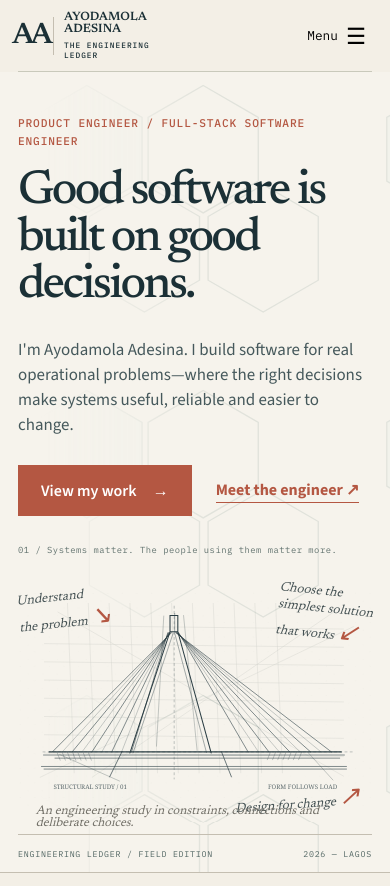
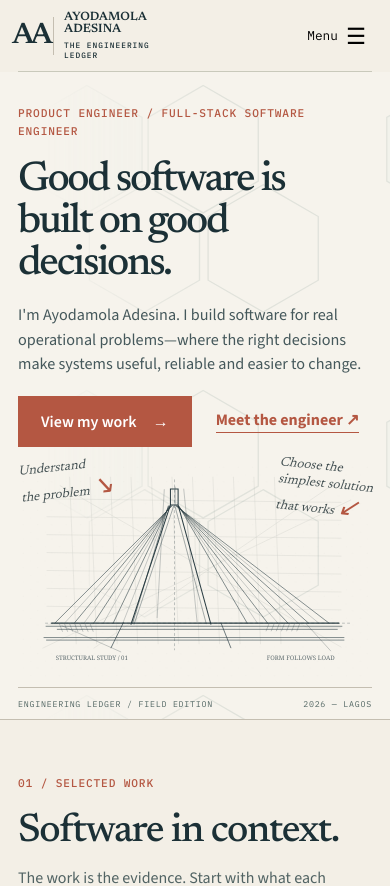
Before and after one commit to ayodamolami4-bot/engineering-ledger, a React (Vite) app: page / in a window 390 px wide. Shown: the top 886 px of the page. Built offline with nearby package versions, Linux system fonts and the light colour scheme.

Commit message:
Tighten editorial hero after desktop and mobile screenshot review

```diff
--- a/src/styles/editorial.css
+++ b/src/styles/editorial.css
@@ -141,3 +141,35 @@ body { background:var(--cream); }
 .case-study .case-intro{padding-top:10px}
 @media(max-width:850px){.case-visual-overview{grid-template-columns:1fr;gap:20px}.case-visual-path{grid-template-columns:repeat(2,minmax(0,1fr))}.case-visual-path>div{min-height:105px}}
 @media(max-width:460px){.case-visual-path{grid-template-columns:repeat(2,minmax(0,1fr))}.case-visual-path>div{padding:16px 10px;min-height:90px}}
+
+/* Visual QA adjustments: keep the front page scannable on desktop and phones. */
+@media(min-width:851px){
+ .editorial-hero-grid{grid-template-columns:1.2fr .8fr;min-height:470px}
+ .editorial-hero-copy{padding:47px 0 37px}
+ .editorial-hero h1{font-size:clamp(3.55rem,5.1vw,4.85rem)}
+ .hero-aside{margin-top:30px}
+ .bridge-study{min-height:360px}
+ .bridge-note--c{bottom:78px;right:10px}
+ .bridge-caption{bottom:-4px;font-size:.82rem}
+}
+@media(max-width:850px){
+ .editorial-hero-copy{padding:44px 0 0}
+ .hero-aside{margin-top:24px}
+ .bridge-study{min-height:260px}
+ .bridge-study svg{max-height:245px}
+ .bridge-note--c{display:none}
+ .bridge-caption{bottom:-6px;font-size:.75rem;left:4%}
+}
+@media(max-width:740px){
+ .editorial-hero h1{font-size:clamp(2.58rem,10.7vw,3.2rem);line-height:1.01;margin-bottom:18px}
+ .editorial-hero .hero-deck{font-size:1.01rem;line-height:1.5}
+ .editorial-hero .button-row{margin-top:20px}
+ .editorial-hero-copy{padding:33px 0 0}
+ .hero-aside{display:none}
+ .bridge-study{min-height:225px;margin:12px auto 3px}
+ .bridge-study svg{max-height:215px}
+ .bridge-note--a{top:0;left:2px}
+ .bridge-note--b{top:0;right:0}
+ .bridge-caption{display:none}
+ .editorial-hero-bottom{padding:10px 0}
+}
```
